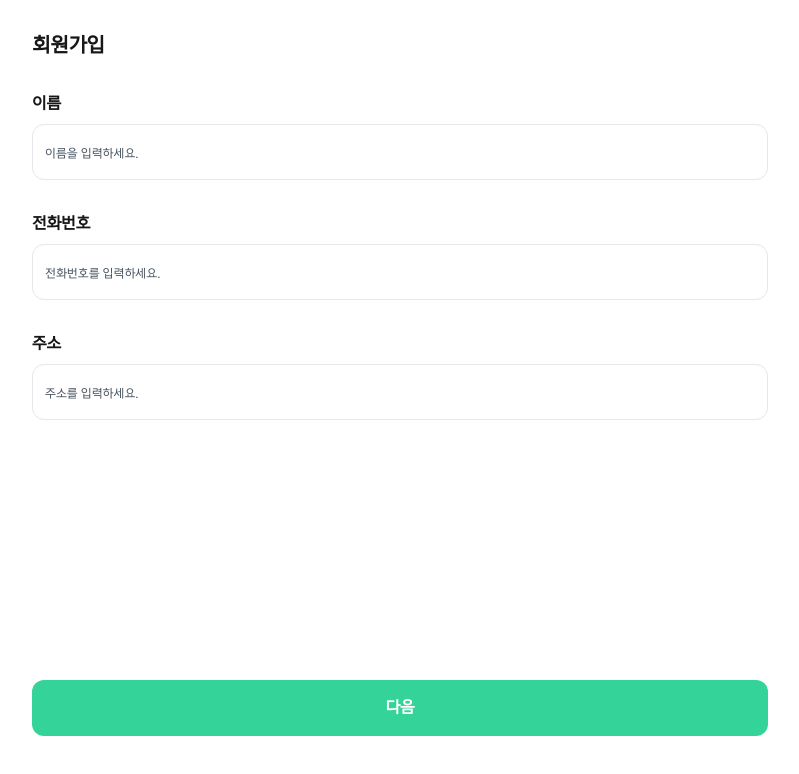
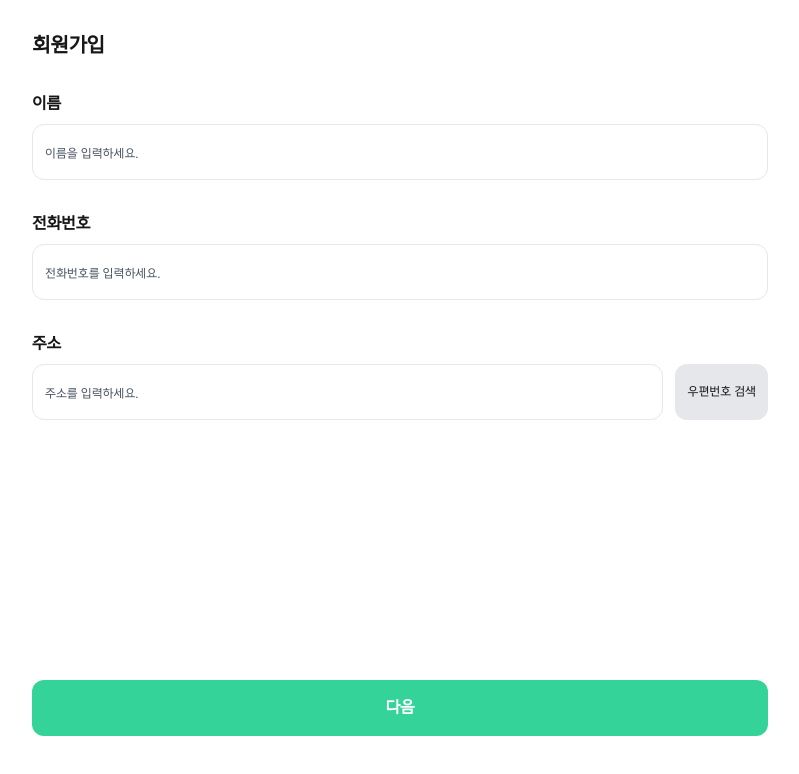
Before and after one commit to GoormFintechDev1/frontend, a Next.js app: page /register in a window 1280 px wide. Both pictures are taken after typing "Sample", "Sample", "Sample123", "Sample123" into the empty fields and a click on the button "다음". Shown: the top 774 px of the page, without its empty margins (240-1039 px from the left). Built offline with nearby package versions, Linux system fonts and the light colour scheme; no server answers.

Commit message:
Feat(register):우편번호 api 추가

```diff
--- /dev/null
+++ b/src/components/AdderssInput.tsx
@@ -0,0 +1,27 @@
+import AddressSearch from "./AddressSearch";
+
+interface Props {
+  onAddressSelect: (address: string) => void;
+  value: string;
+}
+
+function AddressInput({ onAddressSelect, value }: Props) {
+
+  const handleAddressSelect = (address: string) => {
+    onAddressSelect(address);
+  };
+
+  return (
+    <div className="flex gap-3">
+      <input
+        className="input-base flex-grow"
+        placeholder="주소를 입력하세요."
+        value={value}
+        readOnly
+      />
+      <AddressSearch onAddressSelect={handleAddressSelect} />
+    </div>
+  );
+}
+
+export default AddressInput;
--- /dev/null
+++ b/src/components/AddressSearch.tsx
@@ -0,0 +1,36 @@
+import React, { useEffect } from "react";
+
+interface Props {
+    onAddressSelect: (func:string) => void
+}
+
+function AddressSearch({ onAddressSelect }:Props) {
+  useEffect(() => {
+    const script = document.createElement("script");
+    script.src = "//t1.daumcdn.net/mapjsapi/bundle/postcode/prod/postcode.v2.js";
+    script.async = true;
+    document.body.appendChild(script);
+
+    return () => {
+      document.body.removeChild(script);
+    };
+  }, []);
+
+  // 주소 검색을 실행하는 함수
+  const handleOpenPostcode = (e: React.MouseEvent<HTMLButtonElement>) => {
+    e.preventDefault();
+    new window.daum.Postcode({
+      oncomplete: function (data) {
+        onAddressSelect(data.address);
+      },
+    }).open();
+  };
+
+  return (
+    <div>
+      <button className="p-3 bg-gray-200 rounded-xl text-xs h-full" onClick={handleOpenPostcode}>우편번호 검색</button>
+    </div>
+  );
+}
+
+export default AddressSearch;
--- a/src/components/Register2.tsx
+++ b/src/components/Register2.tsx
@@ -1,6 +1,9 @@
+'use client'
+
 import { SubmitHandler, useForm } from "react-hook-form";
 import Button from "./Button";
-
+import { useState } from "react";
+import AdderssInput from "./AdderssInput";
 interface InputType {
     username: string,
     phone: string,
@@ -14,12 +17,21 @@ interface Props {
 
 export default function Register2({onReadySubmit}:Props){
 
-    const {register, handleSubmit} = useForm<InputType>();
-    const onSubmit: SubmitHandler<InputType> = (data) => onReadySubmit(data); //나중에는 api 연결
+    const {register, handleSubmit, setValue} = useForm<InputType>();
+    const onSubmit: SubmitHandler<InputType> = (data) => {
+        onReadySubmit(data);
+    }; //나중에는 api 연결
+    const [address, setAddress] = useState("");
+
+    const handleAddressSelect = (selectedAddress:string) => {
+        setAddress(selectedAddress);
+        setValue("address", selectedAddress);
+    }
 
 
     return(
         <div className="h-full">
+
             <form className="flex flex-col space-y-8 h-full" onSubmit={handleSubmit(onSubmit)}>
                 <p className="text-xl font-bold">회원가입</p>
                 <div className="label-input-set">
@@ -32,7 +44,7 @@ export default function Register2({onReadySubmit}:Props){
                 </div>
                 <div className="label-input-set">
                     <label className="label-base">주소</label>
-                    <input className="w-full input-base" placeholder="주소를 입력하세요." type="password" {...register("address")}></input>
+                    <AdderssInput value={address} onAddressSelect={handleAddressSelect} />
                 </div>
                 <div className="flex-grow"></div>
                 <div className="py-8">
```
